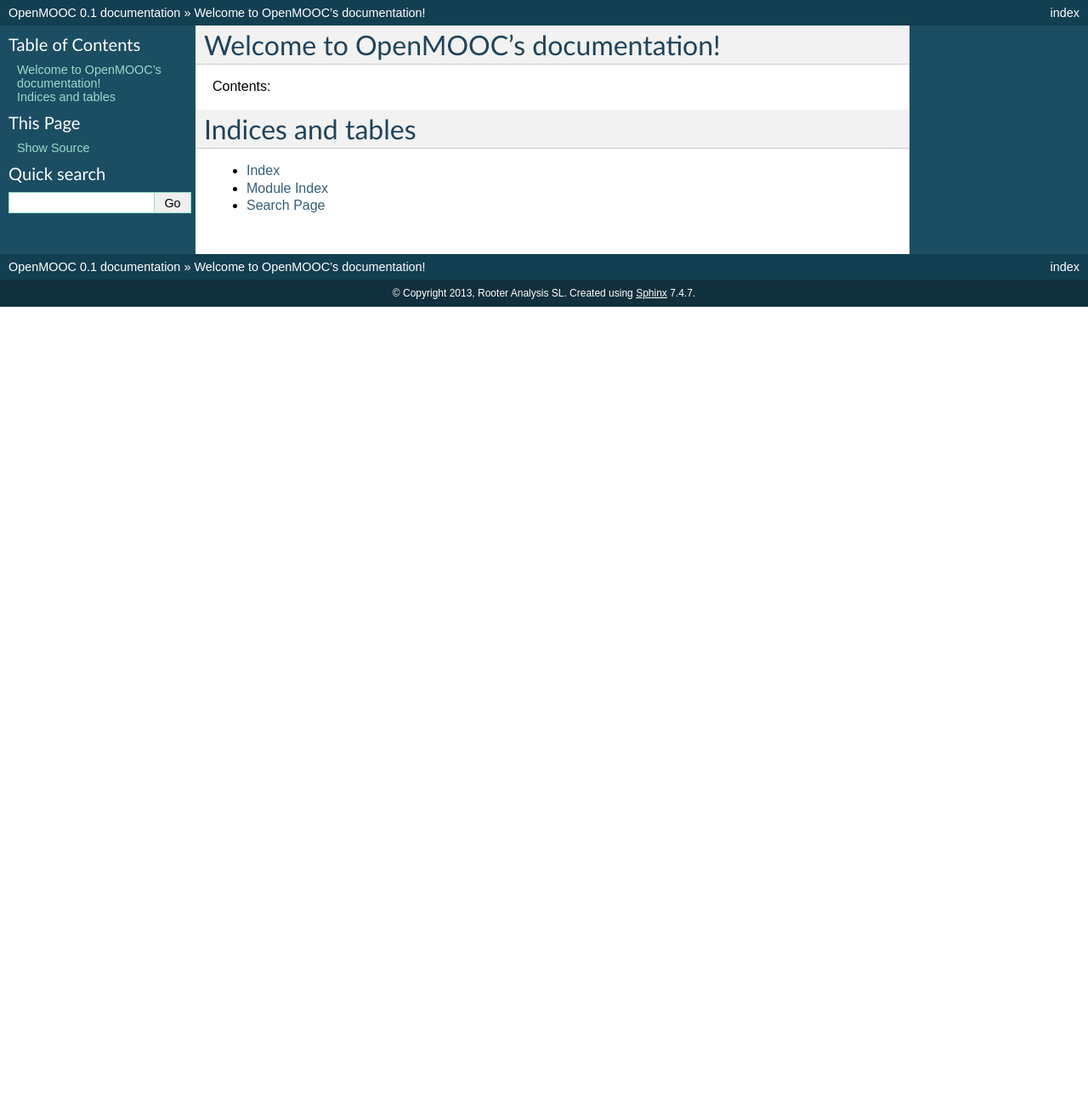
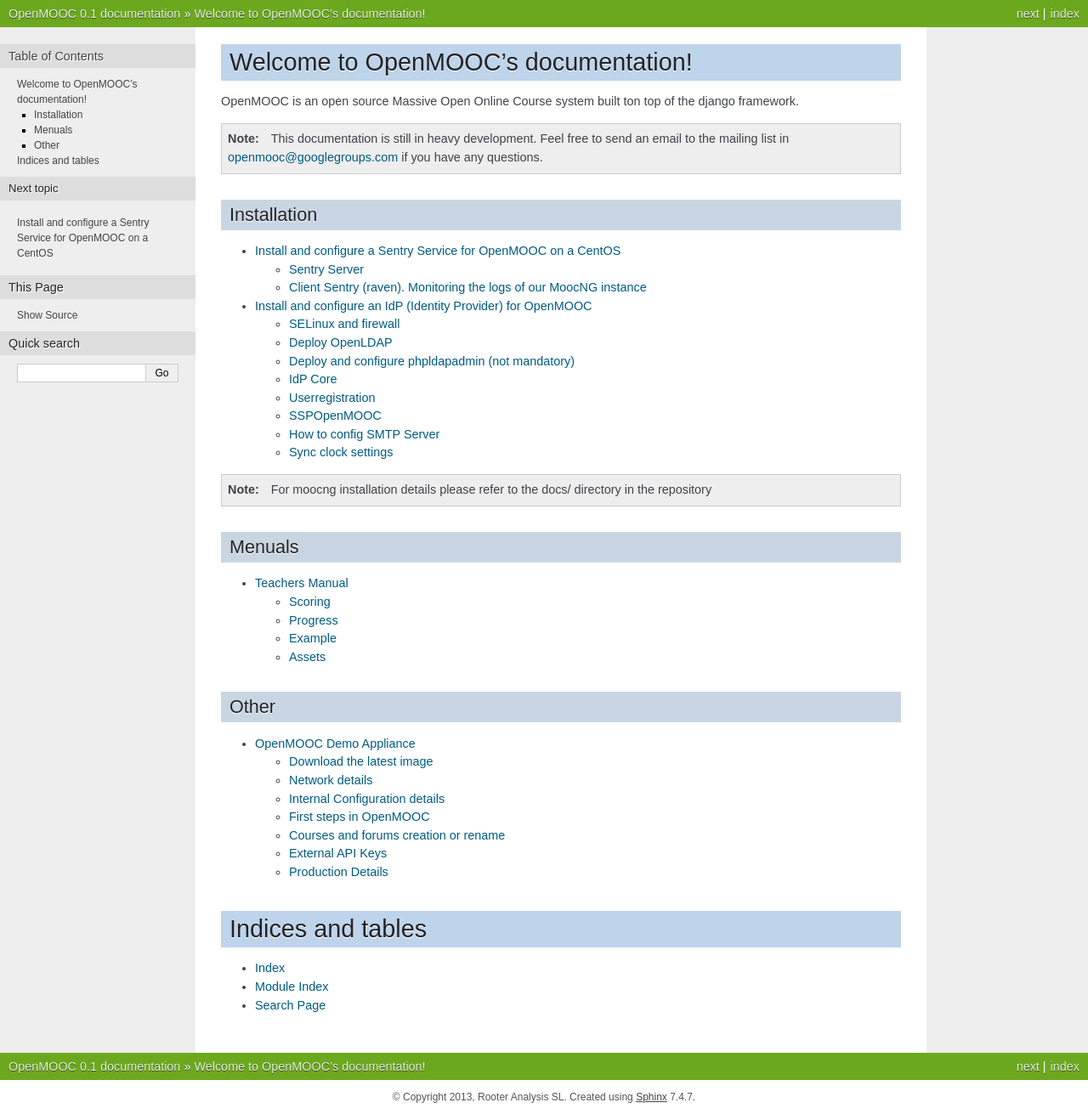
Before and after one commit to OpenMOOC/documentation, a Sphinx documentation site: the page built from source/index.rst, in a window 1280 px wide. Shown: the whole page at 85% size. Built offline with Sphinx 7.4.7, drawn with Linux system fonts in a browser that asks for light colours; before the commit the page ends 900 px from its top, so only the background shows below that.

Commit message:
Made changes in the source of the documentation. Added new gitignore rules

```diff
--- a/source/conf.py
+++ b/source/conf.py
@@ -94,7 +94,7 @@
 
 # The theme to use for HTML and HTML Help pages.  See the documentation for
 # a list of builtin themes.
-html_theme = 'default'
+html_theme = 'nature'
 
 # Theme options are theme-specific and customize the look and feel of a theme
 # further.  For a list of options available for each theme, see the
--- a/source/index.rst
+++ b/source/index.rst
@@ -6,10 +6,34 @@
 Welcome to OpenMOOC's documentation!
 ====================================
 
-Contents:
+OpenMOOC is an open source Massive Open Online Course system built ton top of the django framework.
 
+.. note:: This documentation is still in heavy development. Feel free to send an email to the mailing list in openmooc@googlegroups.com if you have any questions.
+
+
+Installation
+------------
 .. toctree::
    :maxdepth: 2
+
+   sentry_guide
+   IdP_guide
+
+.. note:: For moocng installation details please refer to the docs/ directory in the repository
+
+Menuals
+-------
+.. toctree::
+   :maxdepth: 2
+
+   teacher_manual
+
+Other
+-----
+.. toctree::
+   :maxdepth: 2
+
+   demostrator
 
 
 
```
Also changed, not shown: README.rst (added, +94 -0 lines), 1 other file.
